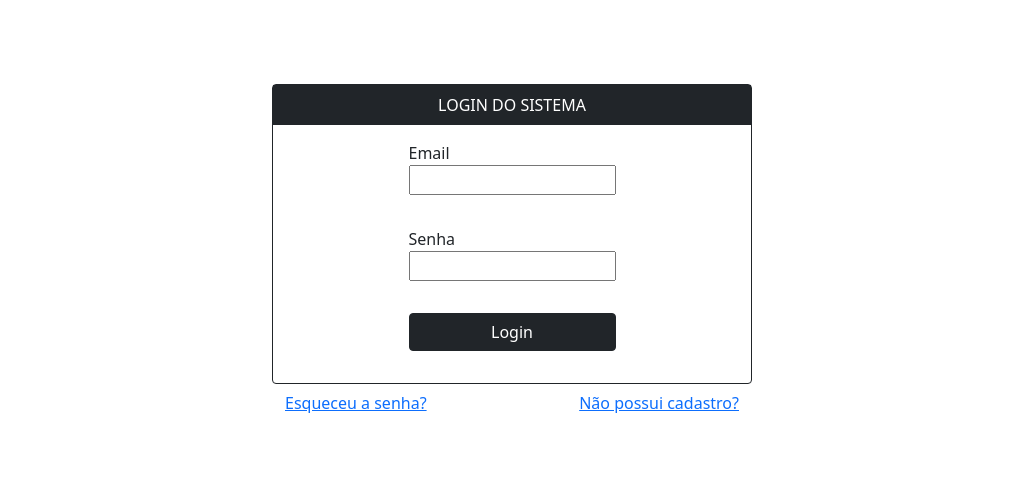
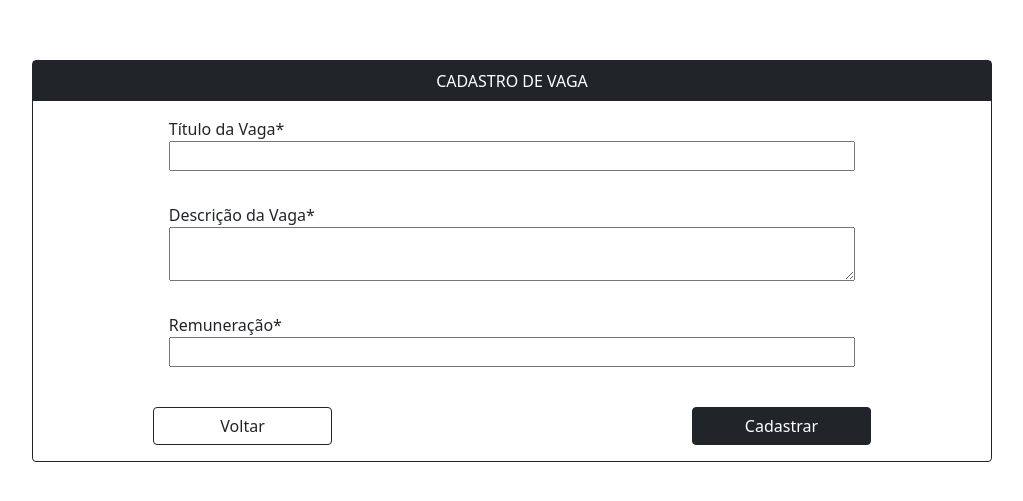
Before and after one commit to nflorisbal/vemserdbc-js-projeto, a website: page public/index.html in a window 1280 px wide. Shown: the part 139-640 px from the top of the page, without its empty margins (128-1151 px from the left). Drawn offline with nearby package versions, Linux system fonts and the light colour scheme.

Commit message:
add validações do cadastro da vaga

```diff
--- a/public/index.html
+++ b/public/index.html
@@ -15,7 +15,7 @@
 
 <body style="height: 100vh;">
     <div id="container" class="h-100 flex-column d-flex align-items-center justify-content-center">
-        <div id="login" class="d-flex w-75 pb-3  rounded flex-column align-items-center">
+        <!-- <div id="login" class="d-flex w-75 pb-3  rounded flex-column align-items-center">
             <form
                 class="d-flex w-50 pb-3 border border-dark rounded flex-column align-items-center justify-content-center">
                 <div class="bg bg-dark w-100 h-100 text-center p-2 text-white">
@@ -39,9 +39,9 @@
                 <button class="btn btn-link" type="button" onclick="esqueceuSenha()">Esqueceu a senha?</button>
                 <button class="btn btn-link" type="button" onclick="irPara('login', 'registration')">Não possui cadastro?</button>
             </div>
-        </div>
+        </div> -->
 
-        <div id="registration"
+        <!-- <div id="registration"
             class="w-75 pb-3 border border-dark rounded flex-column align-items-center justify-content-center d-none">
             <div class="bg bg-dark w-100 h-100 text-center p-2 text-white">
                 <span>CADASTRO</span>
@@ -80,7 +80,34 @@
 
             <div class="w-75 d-flex justify-content-between mt-4">
                 <button class="w-25 btn btn-ligth border-1 border-dark" type="button" onclick="irPara('registration', 'login')">Voltar</button>
-                <button class="w-25 btn btn-dark" type="button" id="register-btn" onclick="validarCadastro(event)">Cadastrar</button>
+                <button class="w-25 btn btn-dark" type="button" onclick="validarCadastroUsuario(event)">Cadastrar</button>
+            </div>
+        </div> -->
+        <div id="jobs-registration"
+            class="w-75 pb-3 border border-dark rounded flex-column align-items-center justify-content-center d-flex">
+            <div class="bg bg-dark w-100 h-100 text-center p-2 text-white">
+                <span>CADASTRO DE VAGA</span>
+            </div>
+            <div class="w-75 p-3 d-flex flex-column">
+                <span>Título da Vaga*</span>
+                <input id="title-input-registration" onkeyup="validarTitulo()">
+                <span id="title-registration-error" class="d-none">Título inválido</span>
+            </div>
+
+            <div class="w-75 p-3 d-flex flex-column">
+                <span>Descrição da Vaga*</span>
+                <textarea id="description-textarea-registration" onkeyup="validarDescricao()"></textarea>
+                <span id="description-registration-error" class="d-none">Descrição inválida</span>
+            </div>
+
+            <div class="w-75 p-3 d-flex flex-column">
+                <span>Remuneração*</span>
+                <input id="remuneration-input-registration" onkeyup="validarRemuneracao()">
+                <span id="remuneration-registration-error" class="d-none">Remuneração inválida</span>
+            </div>
+            <div class="w-75 d-flex justify-content-between mt-4">
+                <button class="w-25 btn btn-ligth border-1 border-dark" type="button" onclick="irPara('jobs-registration', 'recruter-jobs')">Voltar</button>
+                <button class="w-25 btn btn-dark" type="button" onclick="validarCadastroVaga(event)">Cadastrar</button>
             </div>
         </div>
         <!-- <div id="worker-jobs"
@@ -96,8 +123,8 @@
             </div>
         </div> -->
 
-        <!-- <div id="recruter-jobs"
-            class="w-50 pb-3 border border-dark rounded flex-column align-items-center justify-content-center d-flex">
+        <div id="recruter-jobs"
+            class="w-50 pb-3 border border-dark rounded flex-column align-items-center justify-content-center d-none">
             <div class="bg bg-dark w-100 h-100 text-center p-2 text-white">
                 <span>VAGAS</span>
             </div>
@@ -106,9 +133,9 @@
             </div>
             <div class="w-75 d-flex justify-content-between">
                 <button class="btn border-1 border-dark w-25" type="button" id="register-btn" onclick="">Sair</button>
-                <button class="btn btn-dark w-30" type="button" id="register-btn" onclick="">Cadastrar Vaga</button>
+                <button class="btn btn-dark w-30" type="button" id="register-btn" onclick="irPara('recruter-jobs', 'jobs-registration')">Cadastrar Vaga</button>
             </div>
-        </div> -->
+        </div>
 
         <!-- <div id="recruter-jobs-description"
             class="w-50 pb-3 border border-dark rounded flex-column align-items-center justify-content-center d-flex">
--- a/src/scripts/script.js
+++ b/src/scripts/script.js
@@ -47,6 +47,8 @@ class Vaga {
     }
 }
 
+//#region Funções Utilitárias
+
 const alternarClasses = (elemento, ...classes) => {
     classes.forEach(classe => {
         elemento.classList.toggle(classe);
@@ -61,27 +63,21 @@ const irPara = (origem, destino) => {
     alternarClasses(elementoDestino, 'd-none', 'd-flex');
 }
 
-const validarLogin = () => {
-    // validar botao login da tela principal
-}
-
 const esqueceuSenha = async () => {
-    // validar email digitado no input e retornar senha num alert
     const email = document.getElementById('email-input-login');
 
     try {
-        // debugger;
         const resolve = await axios.get(USUARIOS_URL);
 
         const usuario = resolve.data.find(e => e.email === email.value);
 
         if(usuario === undefined)
-            alert('Usuário inválido.')
+            alert('E-mail do usuário não localizado.')
         else
             alert(`Senha recuperada!\n\nUsuário: ${usuario.email}\nSenha: ${usuario.senha}`);
 
     } catch(erro) {
-        console.log('Ocorreu alguma erro durante a recuperação da senha.', erro);
+        console.log(`Ocorreu alguma erro durante a recuperação da senha. (${erro})`);
     }
 }
 
@@ -90,6 +86,20 @@ const limparCampos = (...campos) => {
         e.value = '';
     })
 }
+
+const primeiraLetra = string => {
+	array = string.split(' ');
+
+	for (i in array) {
+		array[i] = array[i].charAt(0).toUpperCase() + array[i].slice(1);
+	}
+
+	return array.join(' ');
+}
+
+//#endregion Funções Utilitárias
+
+//#region Validação Inputs Usuário
 
 //#region Validação Nome
 const validarNome = () => {
@@ -107,15 +117,6 @@ const validarNome = () => {
 	return ehValido;
 }
 
-const primeiraLetra = string => {
-	array = string.split(' ');
-
-	for (i in array) {
-		array[i] = array[i].charAt(0).toUpperCase() + array[i].slice(1);
-	}
-
-	return array.join(' ');
-}
 //#endregion Validação Nome
 
 //#region Validação Data
@@ -220,7 +221,37 @@ const validarSenha = () => {
   }
   //#endregion Validação Senha
 
-const validarCadastro = (event) => {
+  //#endregion #region Validação Inputs Usuário
+
+//#region Validação Inputs Vaga
+const validarTitulo = () => {
+	const tituloInput = document.getElementById('title-input-registration');
+	const titulo = tituloInput.value;
+
+	const ehValido = titulo !== '';
+
+	// para setar o texto de erro em vermelho
+	let erroTitulo = document.getElementById('title-registration-error');
+	erroTitulo.setAttribute('class', ehValido ? 'd-none' : 'text-danger');
+
+	return ehValido;
+}
+
+const validarDescricao = () => {
+	const descricaoTextarea = document.getElementById('description-textarea-registration');
+	const descricao = descricaoTextarea.value;
+
+	const ehValido = descricao !== '';
+
+	// para setar o texto de erro em vermelho
+	let erroDescricao = document.getElementById('description-registration-error');
+	erroDescricao.setAttribute('class', ehValido ? 'd-none' : 'text-danger');
+
+	return ehValido;
+}
+//#endregion Validação Inputs Vaga
+
+const validarCadastroUsuario = (event) => {
     event.preventDefault();
 	let cadastroValido = validarNome() && validarData() && validarEmail() && validarSenha();
 
@@ -252,3 +283,16 @@ const cadastrarUsuario = (event) => {
 
     limparCampos(tipo, nome, dataNascimento, email, senha);
 }
+
+const validarCadastroVaga = (event) => {
+    event.preventDefault();
+	let cadastroValido = validarNome();
+
+	if (cadastroValido) {
+		cadastrarVaga(event);
+	}
+}
+
+const cadastrarVaga = (event) => {
+    event.preventDefault();
+}
```
